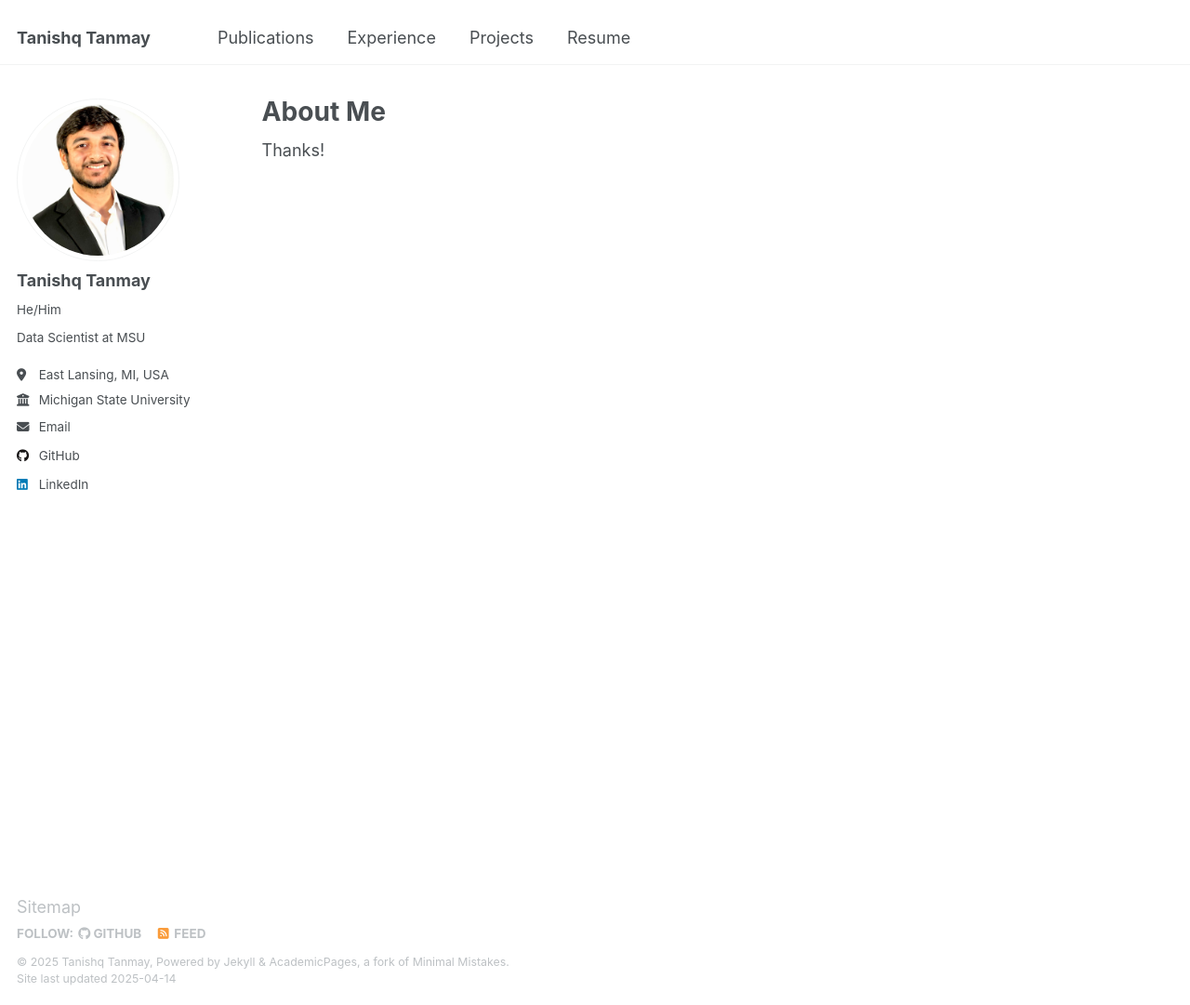
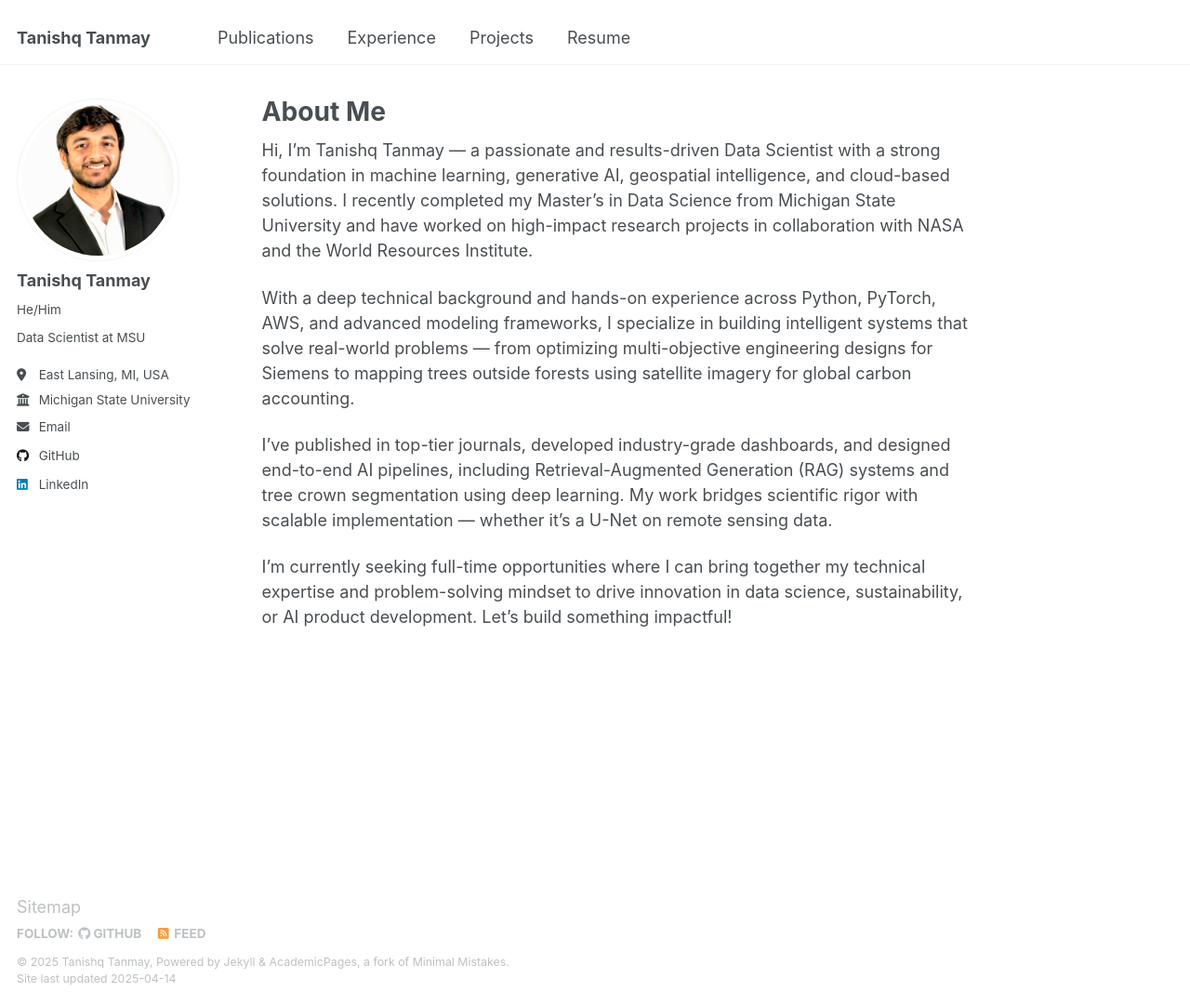
Before and after one commit to tanishq51099/tanishq51099.github.io, a Jekyll site: the page built from _pages/about.md, in a window 1280 px wide and 1081 px high. Shown: the whole window at 93% size. Built offline with Jekyll 4.4.1, drawn with Linux system fonts in a browser that asks for light colours.

Commit message:
Update about.md

```diff
--- a/_pages/about.md
+++ b/_pages/about.md
@@ -7,4 +7,10 @@ redirect_from:
   - /about.html
 ---
 
-Thanks!
+Hi, I’m Tanishq Tanmay — a passionate and results-driven Data Scientist with a strong foundation in machine learning, generative AI, geospatial intelligence, and cloud-based solutions. I recently completed my Master’s in Data Science from Michigan State University and have worked on high-impact research projects in collaboration with NASA and the World Resources Institute.
+
+With a deep technical background and hands-on experience across Python, PyTorch, AWS, and advanced modeling frameworks, I specialize in building intelligent systems that solve real-world problems — from optimizing multi-objective engineering designs for Siemens to mapping trees outside forests using satellite imagery for global carbon accounting.
+
+I’ve published in top-tier journals, developed industry-grade dashboards, and designed end-to-end AI pipelines, including Retrieval-Augmented Generation (RAG) systems and tree crown segmentation using deep learning. My work bridges scientific rigor with scalable implementation — whether it's a U-Net on remote sensing data.
+
+I’m currently seeking full-time opportunities where I can bring together my technical expertise and problem-solving mindset to drive innovation in data science, sustainability, or AI product development. Let’s build something impactful!
```
